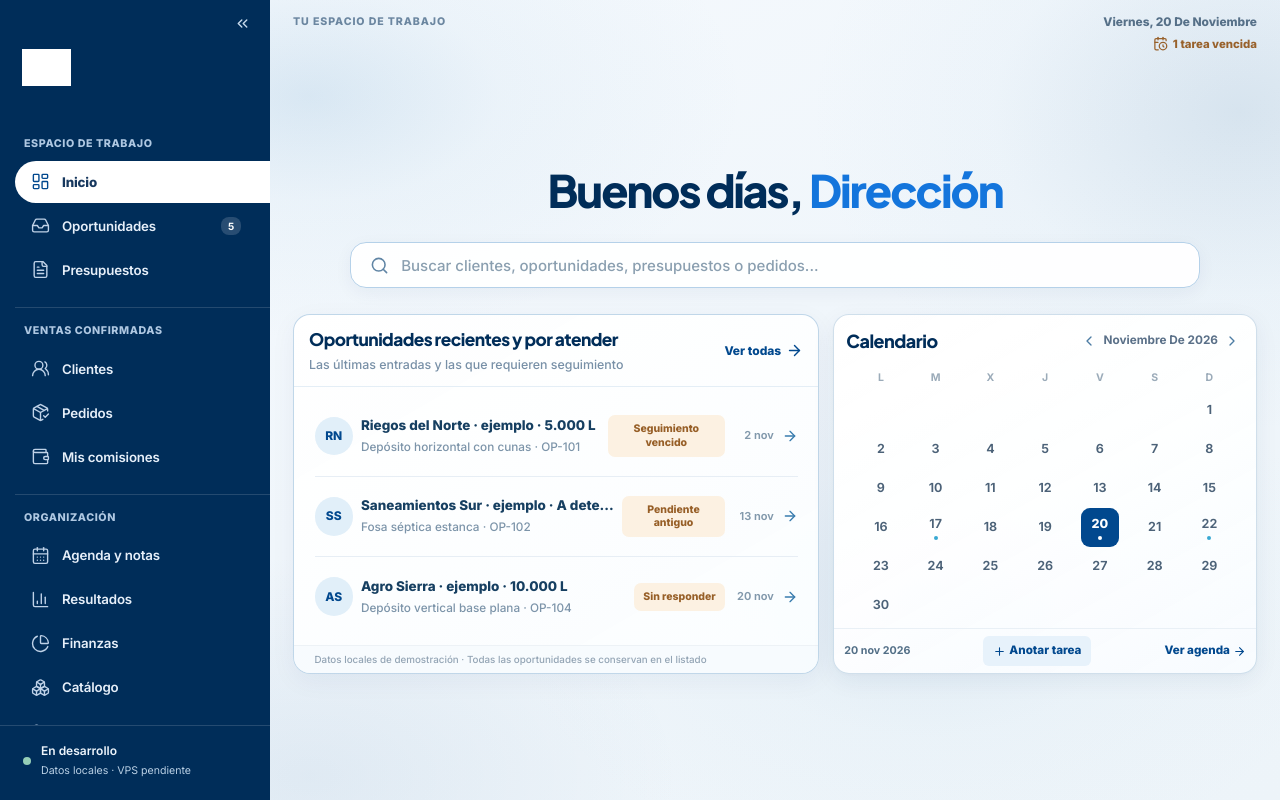
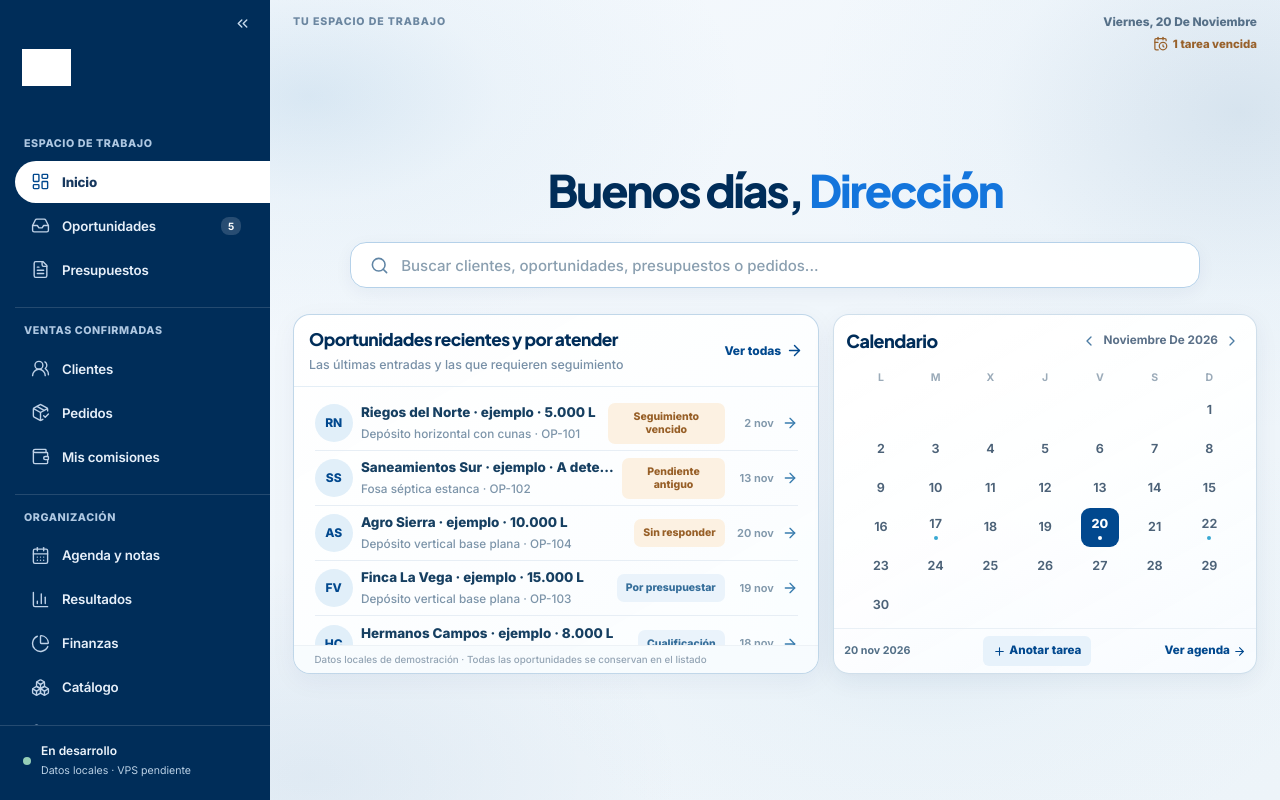
Before and after one commit to juanjogamero/depofibra-crm, a React (Vite) app: page /#/ in a window 1280 px wide. Built offline with nearby package versions, Linux system fonts and the light colour scheme; grey boxes are pictures that could not be loaded.

Commit message:
feat(crm): show five Home opportunities with friendly empty state
* feat(crm): display up to five recent opportunities and friendly empty state

* style(crm): fit five opportunity rows in centered Home card

```diff
--- a/src/dashboard-centered.css
+++ b/src/dashboard-centered.css
@@ -171,8 +171,8 @@
   display:flex;
   flex:1 1 0;
   align-items:center;
-  min-height:61px;
-  max-height:96px;
+  min-height:55px;
+  max-height:82px;
   gap:clamp(7px,1vw,14px);
   padding:clamp(8px,1vh,13px) 0;
   border-bottom:1px solid #e7eef5;
--- a/src/pages/Dashboard.tsx
+++ b/src/pages/Dashboard.tsx
@@ -87,7 +87,7 @@ function initials(name:string) {
 function FocusRequests({opportunities}:{opportunities:Opportunity[]}) {
   const sorted=[...opportunities].sort((a,b)=>(b.receivedAt||b.createdAt).localeCompare(a.receivedAt||a.createdAt));
   const attention=sorted.filter(needsAttention).sort((a,b)=>priority(a)-priority(b)||a.createdAt.localeCompare(b.createdAt));
-  const items=[...attention,...sorted.filter(o=>!attention.some(urgent=>urgent.id===o.id))].slice(0,3);
+  const items=[...attention,...sorted.filter(o=>!attention.some(urgent=>urgent.id===o.id))].slice(0,5);
   return <section className="focus-card focus-requests" aria-labelledby="focus-requests-title">
     <div className="focus-card-heading">
       <div>
@@ -112,7 +112,7 @@ function FocusRequests({opportunities}:{opportunities:Opportunity[]}) {
           <ArrowRight className="focus-request-arrow" size={16} aria-hidden="true"/>
         </Link>;
       })}
-      {!items.length&&<div className="focus-empty">Todavía no hay oportunidades registradas.</div>}
+      {!items.length&&<div className="focus-empty">No hay registros para mostrar ahora mismo. ¡Estás al día!</div>}
     </div>
     <div className="focus-requests-foot">Datos locales de demostración · Todas las oportunidades se conservan en el listado</div>
   </section>;
```
